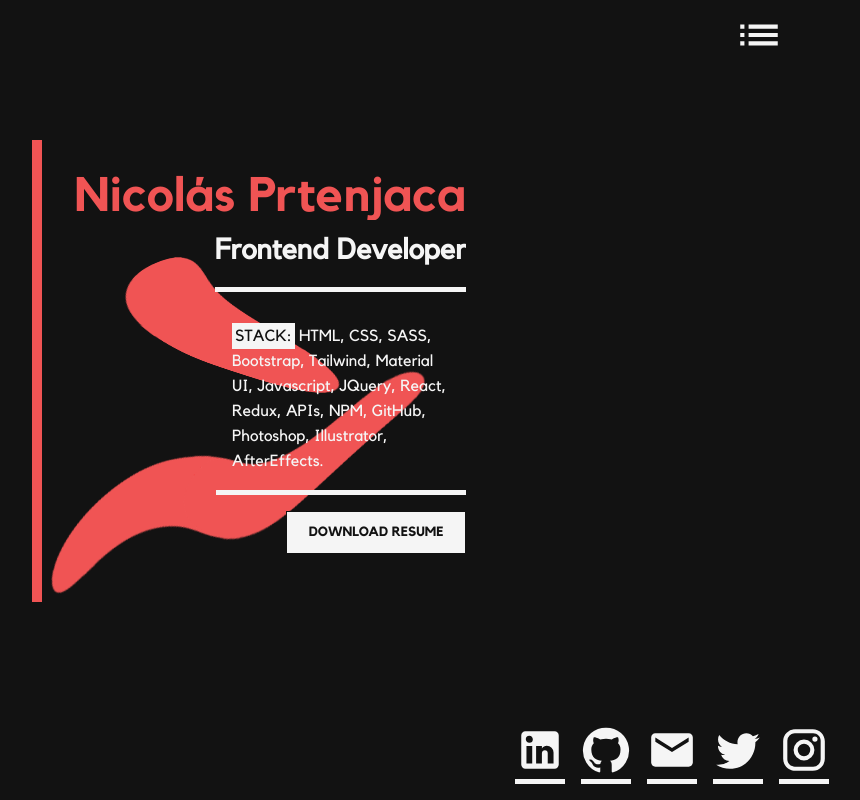
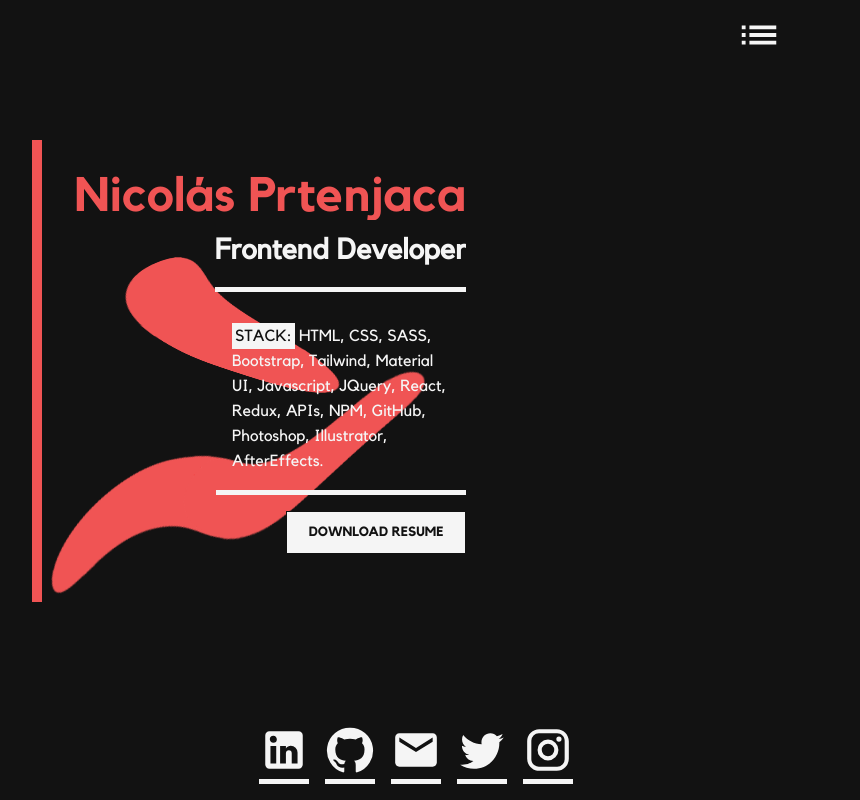
Before and after one commit to nicoprten/NP-Portfolio, a React (Create React App) app: page / in a window 1280 px wide. Shown: the whole page, without its empty margins (224-1084 px from the left). Built offline with nearby package versions, Linux system fonts and the light colour scheme.

Commit message:
Finish portfolio

```diff
--- a/src/components/Menu/Menu.scss
+++ b/src/components/Menu/Menu.scss
@@ -8,9 +8,10 @@
     padding: 0 1em;
     svg{
         transition: ease-out .25s;
+        border: 2px solid u.$black;
         &:hover{
             cursor: pointer;
-            color: u.$black;
+            border: 2px solid u.$white;
             transition: ease-out .25s;
         }
     }
@@ -20,7 +21,7 @@
 }
 .menu-container{
     animation: fadeInAnimation .4s linear;
-    color: u.$black;
+    color: u.$white;
     margin: 0 auto;
     @include u.tablet{
         width: 70%;
@@ -30,7 +31,7 @@
         margin: 1em auto 8em auto;
     }
     h2{
-        border-top: 5px solid u.$black;
+        border-top: 5px solid u.$white;
         font-family: 'KollektifBold';
         margin: .5em 0 .5em 2em;
         padding-top: .5em;
@@ -49,6 +50,7 @@
         align-items: center;
         animation: backInRight;
         animation-duration: 1s;
+        border: 5px solid u.$white;
         li{
             padding: 1em;
             h3{
--- a/src/components/SocialLinks/SocialLinks.scss
+++ b/src/components/SocialLinks/SocialLinks.scss
@@ -6,6 +6,7 @@
     gap: 1em;
     position: absolute;
     bottom: 0;
+    left: 0;
     padding: 1em 20vw;
     width: 100%;
     justify-content: center;
@@ -15,6 +16,7 @@
     @include u.mobile{
         padding: 0.8em;
         border: none;
+        gap: 0.5em;
     }
     li{
         border-bottom: 5px solid u.$white;
```
